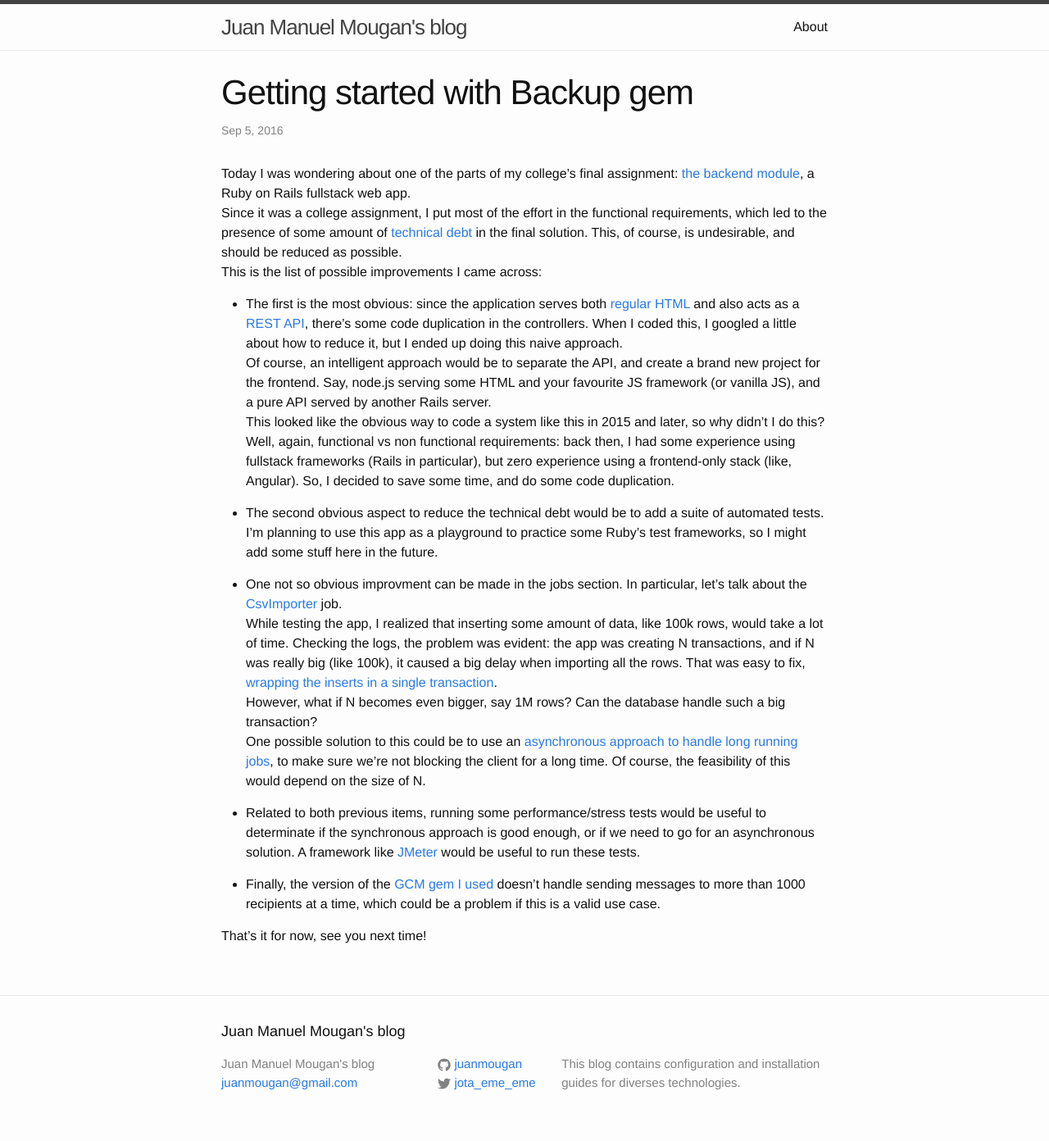
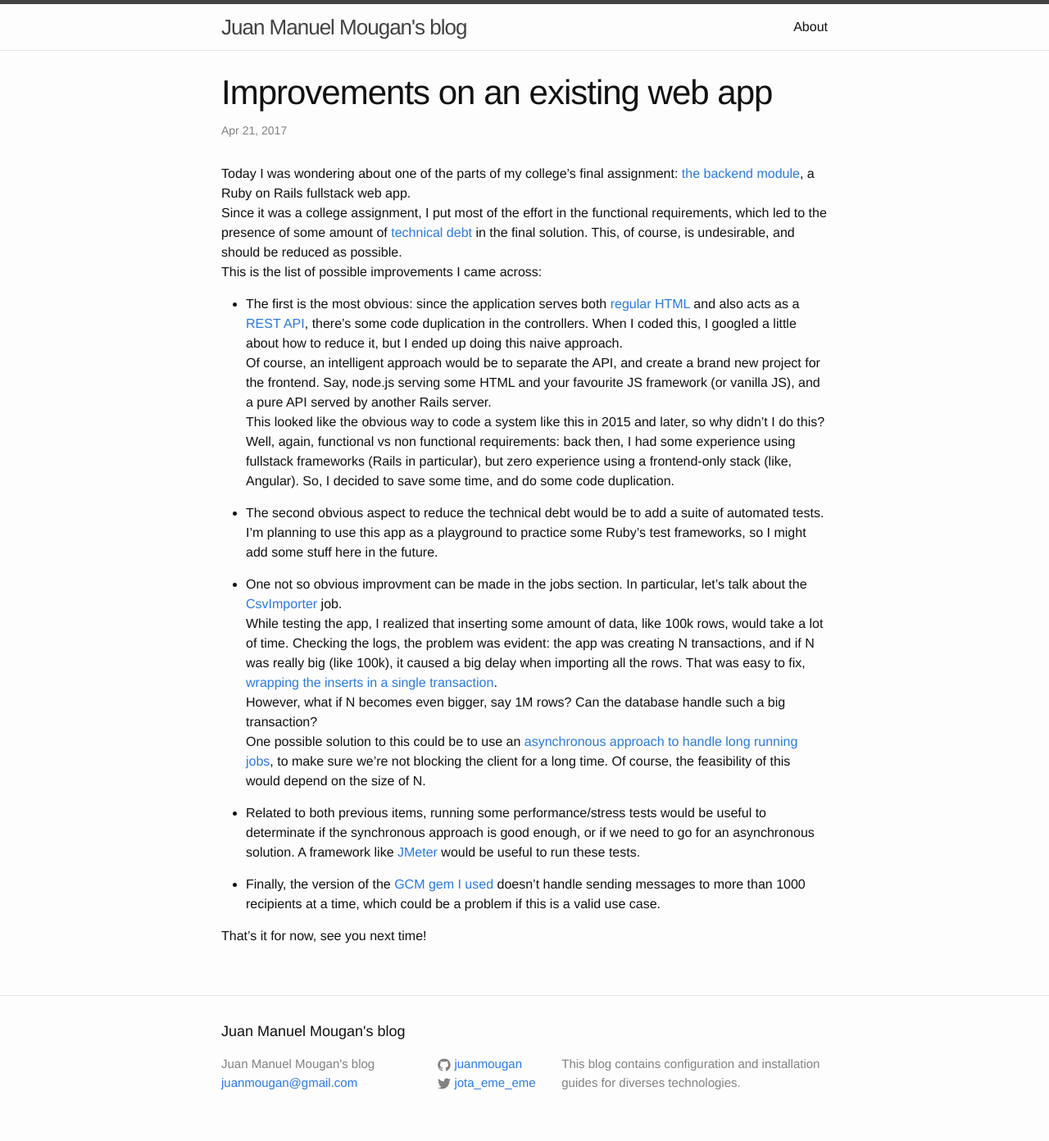
Before and after one commit to juanmougan/juanmougan.github.io, a Jekyll site: the page built from _posts/2017-04-21-improvements-on-an-existing-web-app.markdown, in a window 1280 px wide. Shown: the whole page at 82% size. Built offline with Jekyll 4.4.1, drawn with Linux system fonts in a browser that asks for light colours.

Commit message:
Fixed date and title

```diff
--- a/_posts/2017-04-21-improvements-on-an-existing-web-app.markdown
+++ b/_posts/2017-04-21-improvements-on-an-existing-web-app.markdown
@@ -1,7 +1,7 @@
 ---
 layout: post
-title:  "Getting started with Backup gem"
-date:   2016-09-05 16:15:00
+title:  "Improvements on an existing web app"
+date:   2017-04-21 23:45:00
 categories: Development
 ---
 Today I was wondering about one of the parts of my college's final assignment:
```
